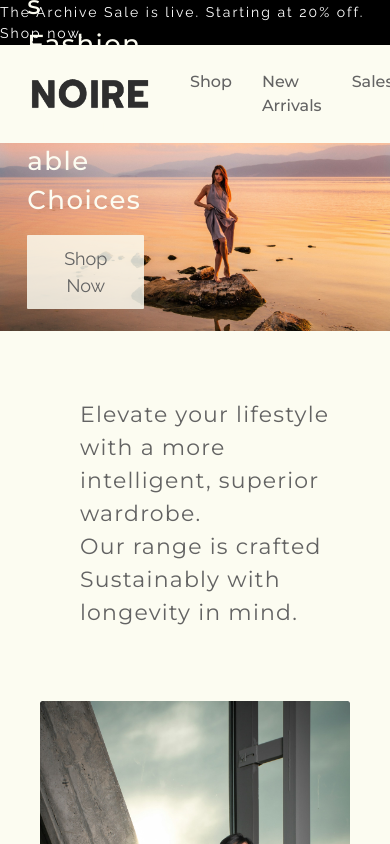
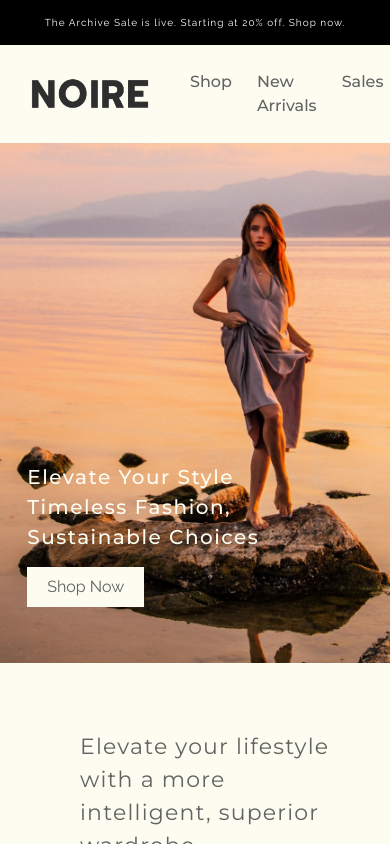
Before and after one commit to nanmartins/noire, a Vue app: page / in a window 390 px wide. Shown: the top 844 px of the page. Built offline with nearby package versions, Linux system fonts and the light colour scheme; a web font is replaced by a local one.

Commit message:
home banner component created

```diff
--- a/src/components/AnnounceBanner.vue
+++ b/src/components/AnnounceBanner.vue
@@ -45,4 +45,12 @@ const messages = ref([
   letter-spacing: 2px;
   color: #fff;
 }
+
+@media screen and (max-width: 500px) {
+
+  .message {
+    font-size: 10px;
+    letter-spacing: 1px;
+  }
+}
 </style>
--- a/src/components/Header.vue
+++ b/src/components/Header.vue
@@ -2,6 +2,7 @@
   <header>
     <div class="logo-nav">
       <img src="../assets/images/noire-logo.png" alt="">
+
       <nav>
         <a href="">Shop</a>
         <a href="">New Arrivals</a>
@@ -39,7 +40,7 @@ header {
   header > div {
     display: flex;
     align-items: center;
-  gap: 24px;
+    gap: 25px;
   }
 
   .logo-nav {
@@ -48,7 +49,7 @@ header > div {
 
   nav {
     display: flex;
-  gap: 30px;
+    gap: 25px;
   }
 
   a {
@@ -66,5 +67,9 @@ img {
     width: 120px;
   }
 
+  @media screen and (max-width: 900px) {
+
+
+  }
 
 </style>
--- /dev/null
+++ b/src/components/HomeBanner.vue
@@ -0,0 +1,92 @@
+<template>
+  <main>
+    <div class="banner-container">
+      <img :src="HomeBanner" alt="Home Banner">
+      <div class="banner-text">
+        <h2>Elevate Your Style</h2>
+        <h2>Timeless Fashion, Sustainable Choices</h2>
+        <button>Shop Now</button>
+      </div>
+    </div>
+  </main>
+</template>
+
+<script setup>
+import HomeBanner from '@/assets/images/home-banner.jpg';
+
+</script>
+
+
+<style scoped>
+  .banner-container {
+    position: relative;
+    width: 100%;
+    height: 100%;
+  }
+
+  img {
+    width: 100%;
+    height: auto;
+    object-fit: cover;
+  }
+
+  .banner-text {
+    position: absolute;
+    bottom: 15%;
+    left: 7%;
+    color: rgb(252, 252, 241);
+    word-wrap: break-word;
+    max-width: 30%;
+  }
+
+  .banner-text h2 {
+    font-family: "Montserrat", sans-serif;
+    font-size: 26px;
+    font-weight: 500;
+    letter-spacing: 1.5px;
+  }
+
+  button {
+    margin-top: 15px;
+    padding: 10px 25px;
+    font-family: "Raleway", sans-serif;
+    font-size: 18px;
+    font-weight: 400;
+    background-color: rgba(252, 252, 241);
+    color: #636363;
+    border: none;
+    cursor: pointer;
+  }
+
+  button:hover {
+    color: #000;
+  }
+
+
+  @media screen and (max-width: 800px) {
+    .banner-container {
+      height: auto;
+    }
+
+    img {
+      aspect-ratio: 3/4;
+      object-fit: cover;
+    }
+
+    .banner-text {
+      bottom: 12%;
+      left: 7%;
+      max-width: 80%;
+    }
+
+    .banner-text h2 {
+      font-size: 20px;
+    }
+
+    button {
+      font-size: 16px;
+      padding: 8px 20px;
+    }
+  }
+
+</style>
--- a/src/views/Home.vue
+++ b/src/views/Home.vue
@@ -1,13 +1,7 @@
 <template>
   <main>
-    <div class="banner-container">
-      <img :src="HomeBanner" alt="Home Banner">
-      <div class="banner-text">
-        <h2>Elevate Your Style</h2>
-        <h2>Timeless Fashion, Sustainable Choices</h2>
-        <button>Shop Now</button>
-      </div>
-    </div>
+
+    <HomeBanner />
 
     <div class="home-text-divider">
       <h3>Elevate your lifestyle with a more intelligent, superior wardrobe.</h3>
@@ -42,8 +36,8 @@
 
     <ProductsGrid />
 
+
     <!-- Second Grid -->
-
     <div class="cards-container">
       <v-row no-gutters>
         <v-col
@@ -76,7 +70,7 @@
 </template>
 
 <script setup>
-import HomeBanner from '@/assets/images/home-banner.jpg';
+import HomeBanner from '@/components/HomeBanner.vue';
 import CardsGrid from '@/components/CardsGrid.vue';
 import ProductsGrid from '@/components/ProductsGrid.vue';
 import InstagramGrid from '@/components/InstagramGrid.vue';
@@ -121,54 +115,6 @@ const secondCards = [
   .cards-container {
     margin: auto 28px 10px 28px;
     text-align: start;
-    /* flex-wrap: wrap; */
-  }
-
-
-
-  .banner-container {
-    position: relative;
-    width: 100%;
-    height: 100%;
-  }
-
-  img {
-    width: 100%;
-    height: auto;
-  }
-
-  .banner-text {
-    position: absolute;
-    bottom: 15%;
-    left: 7%;
-    color: rgb(252, 252, 241);
-    word-wrap: break-word;
-    max-width: 30%;
-  }
-
-  .banner-text h2 {
-    font-family: "Montserrat", sans-serif;
-    font-size: 26px;
-    font-weight: 500;
-    letter-spacing: 1.5px;
-  }
-
-  button {
-    margin-top: 15px;
-    padding: 10px 25px;
-    font-family: "Raleway", sans-serif;
-    font-size: 18px;
-    font-weight: 400;
-    background-color: rgba(252, 252, 241, 0.832);
-    color: #636363;
-    border: none;
-    border-radius: 1px;
-    cursor: pointer;
-    /* box-shadow: 0 2px 2px rgba(32, 32, 32, 0.2); */
-  }
-
-  button:hover {
-    color: #000;
   }
 
   .home-text-divider {
```
Lines whose indentation alone changed are shown as unchanged.
